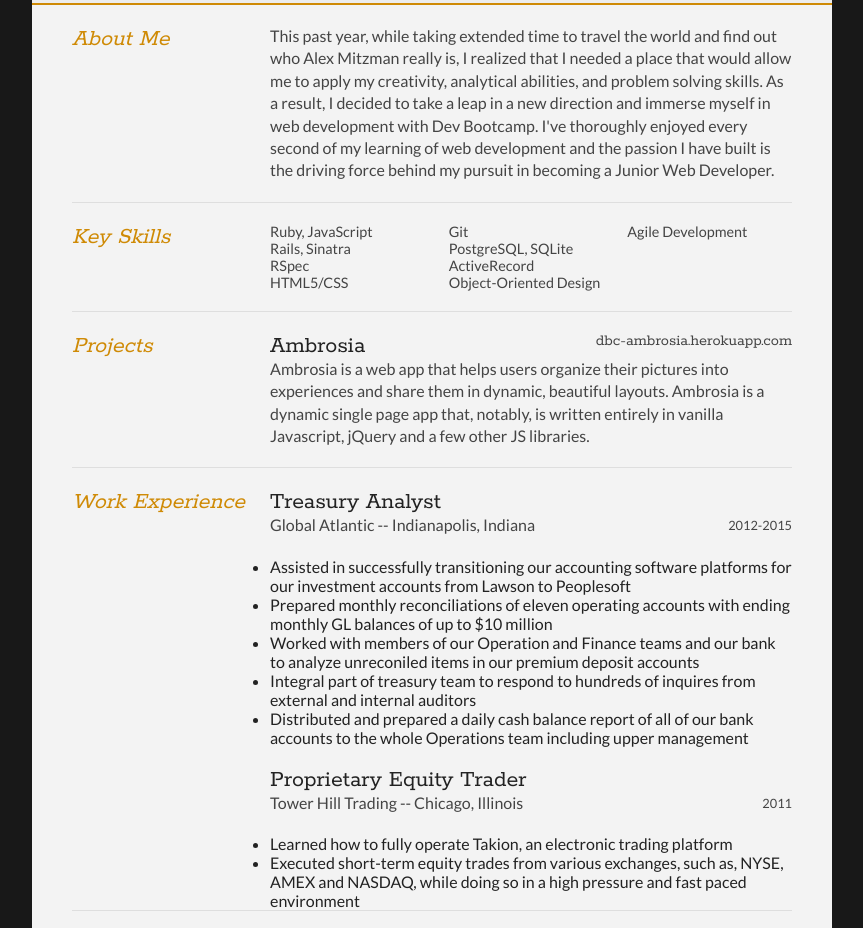
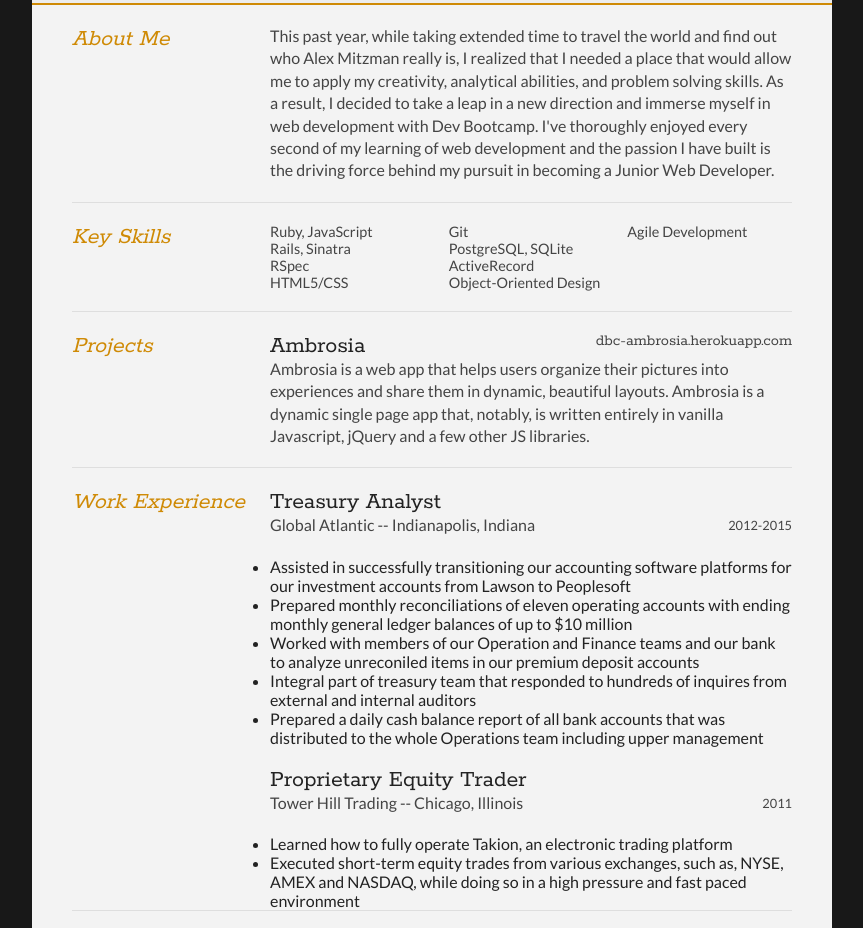
Before and after one commit to amitzman/amitzman.github.io, a plain HTML site: page resume/resume.html in a window 1280 px wide. Shown: the part 153-1081 px from the top of the page, without its empty margins (208-1071 px from the left). Drawn offline with Linux system fonts and the light colour scheme.

Commit message:
fix typos

```diff
--- a/resume/resume.html
+++ b/resume/resume.html
@@ -95,10 +95,10 @@
           <p>Global Atlantic  -- Indianapolis, Indiana  <span class="years">2012-2015</span></p>
           <ul>
           <li>Assisted in successfully transitioning our accounting software platforms for our investment accounts from Lawson to Peoplesoft</li>
-          <li>Prepared monthly reconciliations of eleven operating accounts with ending monthly GL balances of up to $10 million</li>
+          <li>Prepared monthly reconciliations of eleven operating accounts with ending monthly general ledger balances of up to $10 million</li>
           <li>Worked with members of our Operation and Finance teams and our bank to analyze unreconiled items in our premium deposit accounts</li>
-          <li>Integral part of treasury team to respond to hundreds of inquires from external and internal auditors</li>
-          <li>Distributed and prepared a daily cash balance report of all of our bank accounts to the whole Operations team including upper management</li>
+          <li>Integral part of treasury team that responded to hundreds of inquires from external and internal auditors</li>
+          <li>Prepared a daily cash balance report of all bank accounts that was distributed to the whole Operations team including upper management</li>
         </ul>
         </article>
         <br>
```
